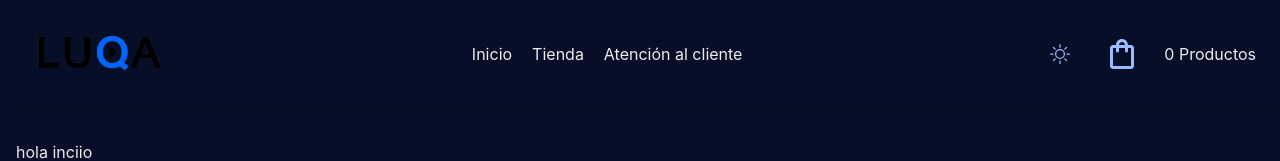
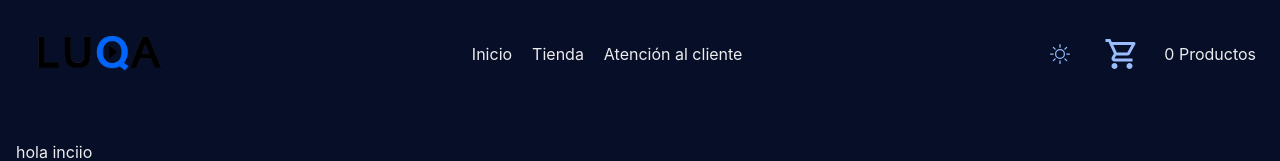
Before and after one commit to iamelyg/luqa, a Next.js app: page / in a window 1280 px wide. Shown: the top 161 px of the page. Built offline with nearby package versions, Linux system fonts and the light colour scheme.

Commit message:
change the icon for a shopping cart

```diff
--- a/pages/tienda/components/Cart.tsx
+++ b/pages/tienda/components/Cart.tsx
@@ -11,7 +11,7 @@ import {
     Button, Text,
     Icon, Flex, Image
 } from '@chakra-ui/react';
-import { MdOutlineShoppingBag } from 'react-icons/md';
+import { MdOutlineShoppingCart } from 'react-icons/md';
 
 import { useStoreContext } from '../context/store.context.d';
 
@@ -36,7 +36,7 @@ export function DrawerExample() {
     return (
         <>
             <Button onClick={onOpen} colorScheme='brand' variant='ghost' h={68} w={68} borderRadius={999} >
-                <Icon as={MdOutlineShoppingBag} w={9} h={9} />
+                <Icon as={MdOutlineShoppingCart} w={9} h={9} />
             </Button>
             <Text>{cart.length} Productos</Text>
 
```
